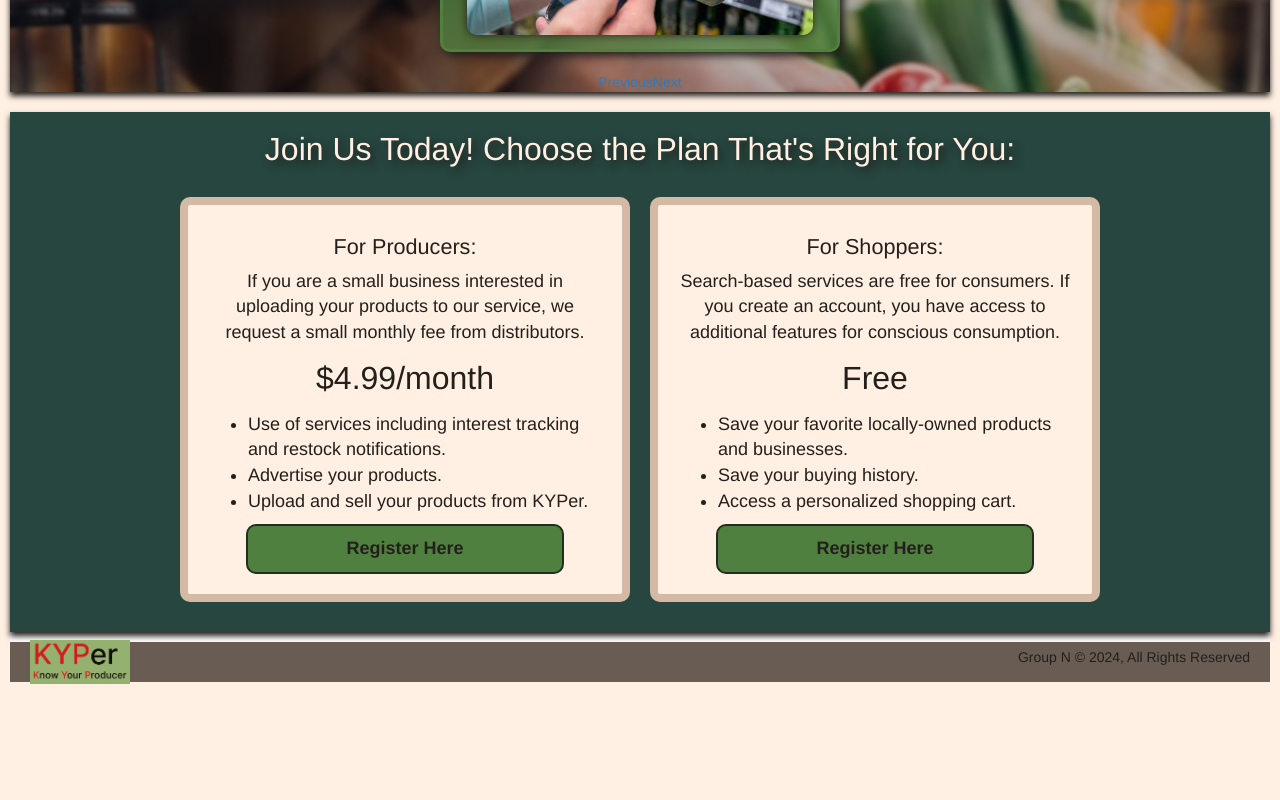
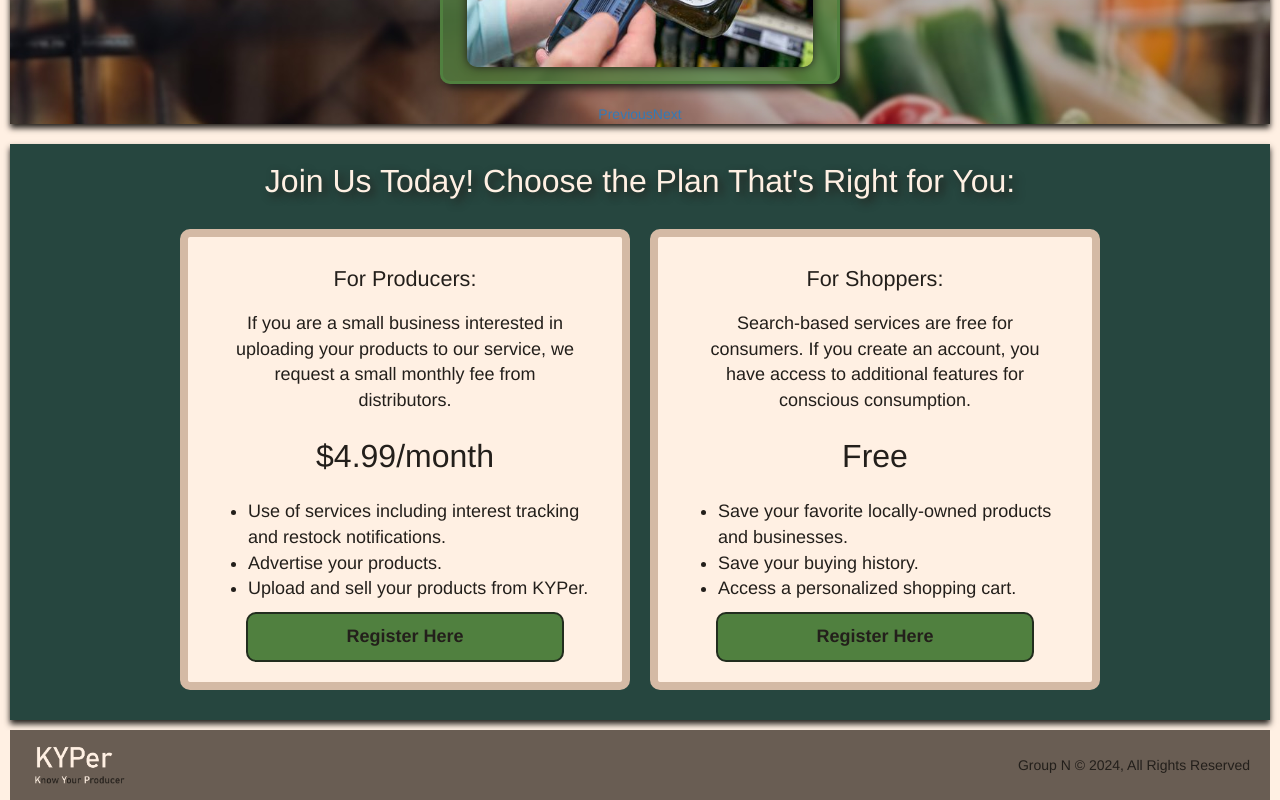
Before and after one commit to logbasem/Software_Engineering, a React (Create React App) app: page / in a window 1280 px wide. Shown: the part 1283-2083 px from the top of the page. Before the commit the page ends 1967 px from the top, so only its background shows below. Built offline with nearby package versions, Linux system fonts and the light colour scheme.

Commit message:
Added Logo Fixed minor naming errors Fixed sizing for header and plan boxes Murdered the white line bug for Bri

```diff
--- a/public/index.html
+++ b/public/index.html
@@ -8,7 +8,7 @@
     <title>KYPer</title>
 </head>
 
-<body>
+<body style="background-color: #fff0e3;">
     <div id="root"></div>
 
 
--- a/src/css-html/asset.css
+++ b/src/css-html/asset.css
@@ -3,7 +3,6 @@
 .header,
 .footer {
   background-color: var(--medium-color);
-
 }
 
 .header {
@@ -101,7 +100,7 @@
   }
 }
 
-@media (max-width: 824px) {
+@media (max-width: 1030px) {
   .nav-list.hide {
     display: none;
 
@@ -147,7 +146,7 @@
   display: flex;
   justify-content: space-between;
   padding: 10px 20px;
-  max-height: 40px;
+  max-height: 70px;
   align-items: center;
   margin-top: 10px;
 }
@@ -156,3 +155,8 @@
   max-width: 100px;
   height: fit-content;
 }
+
+.footer p {
+  margin-top: auto;
+  margin-bottom: auto;
+}
--- a/src/css-html/index.css
+++ b/src/css-html/index.css
@@ -136,7 +136,7 @@ html {
   border-radius: 10px;
   padding: 20px;
   max-width: 450px;
-  min-width: 230px;
+  min-width: 335px;
   font-size: large;
   border-style: solid;
   border-width:8px;
@@ -147,6 +147,11 @@ html {
 .shopper-plan h4 {
   text-align: center; /* Center align h4 within each section */
   font-size: larger;
+}
+
+.producer-plan p,
+.shopper-plan p {
+  margin: 20px;
 }
 
 .producer-plan .account-features,
--- a/src/pages/Header.jsx
+++ b/src/pages/Header.jsx
@@ -40,7 +40,7 @@ function Header() {
           <li><a href="/grocery-list">Lists</a></li>
           <li>
             <form className="search-bar" onSubmit={handleSearch}>
-              <input className="search" type="search" placeholder="Search" value={searchQuery} onChanges={handleChange}/>
+              <input className="search" type="search" placeholder="Search" value={searchQuery} onChange={handleChange}/>
               <button type='submit'>&#x1F50E;</button>
             </form>
           </li>
--- a/src/pages/Homepage.jsx
+++ b/src/pages/Homepage.jsx
@@ -9,12 +9,13 @@ import BannerImage from "../assets/banner.jpg"; // Import the banner image
 
 export function Homepage() {
   return (
-    <div classname = "all">
+    <div className = "all">
       <main>
         <div
           className="carousel-container"
           style={{
             marginBottom: "20px",
+            marginTop: "20px",
             backgroundImage: `url(${BannerImage})`,
             boxShadow: "var(--dark-color) 0 4px 6px",
           }}
```
Also changed, not shown: src/assets/KYPer Logo.png.
